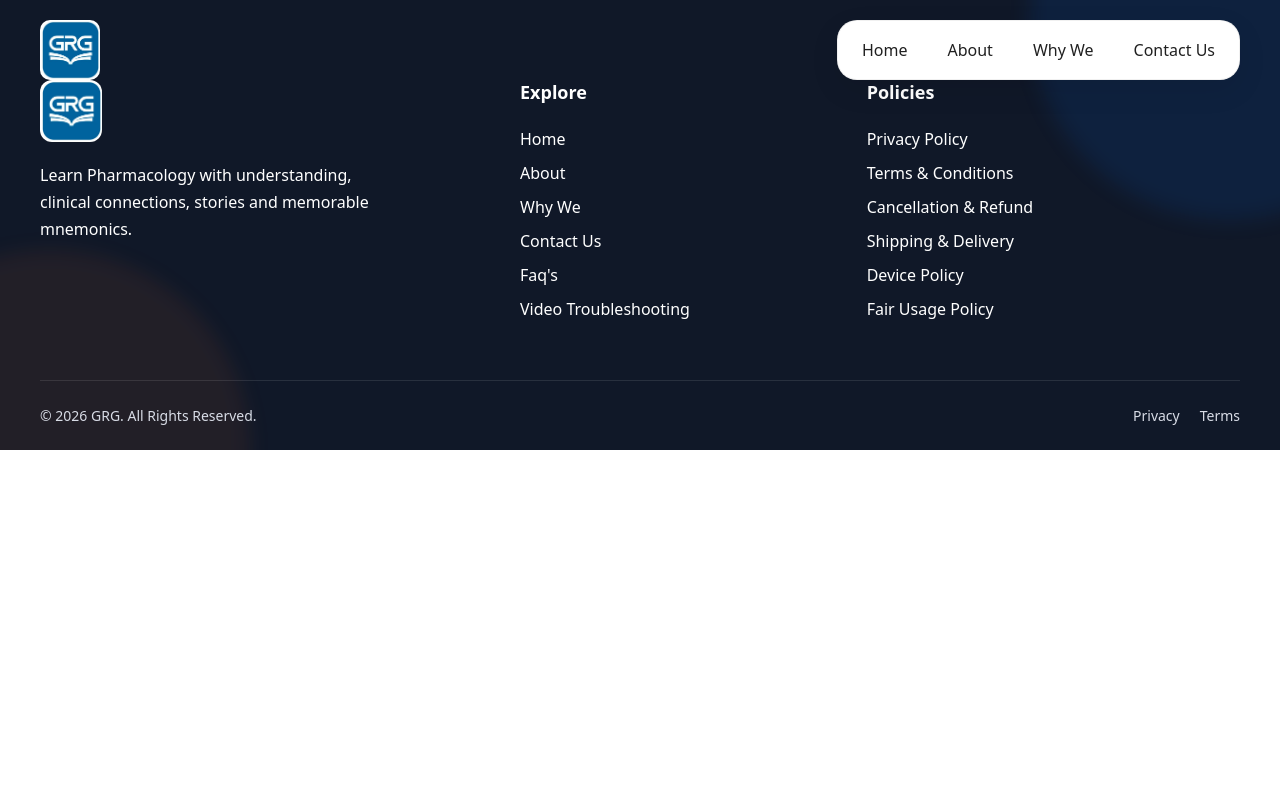
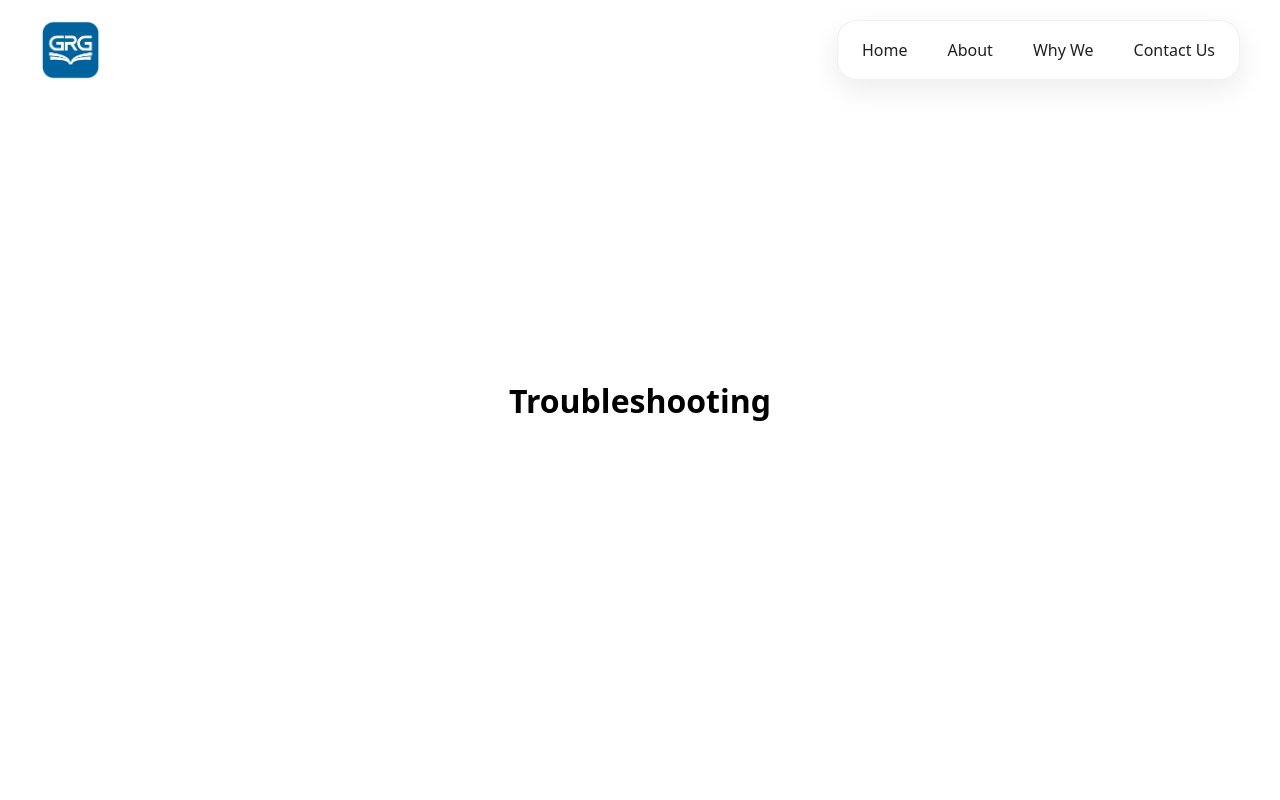
Before and after one commit to VikasChauhanBD/pharma, a React (Vite) app: page /troubleshooting in a window 1280 px wide. Shown: the top 800 px of the page. Built offline with nearby package versions, Linux system fonts and the light colour scheme.

Commit message:
small change

```diff
--- a/src/App.jsx
+++ b/src/App.jsx
@@ -29,7 +29,7 @@ function App() {
           <Route path="/" element={<HeroPage />} />
           <Route path="/faqs" element={<FaqsPage />} />
           <Route
-            path="/video-troubleshooting"
+            path="/troubleshooting"
             element={<VideoTroubleshootingPage />}
           />
 
--- a/src/components/comman/footer/Footer.jsx
+++ b/src/components/comman/footer/Footer.jsx
@@ -55,7 +55,7 @@ function Footer() {
             <a href="#why-we">Why We</a>
             <a href="#contact">Contact Us</a>
             <a href="/faqs">Faq's</a>
-            <a href="/video-troubleshooting">Video Troubleshooting</a>
+            <a href="/troubleshooting">Video Troubleshooting</a>
           </div>
 
           {/* Policies */}
--- a/src/pages/VideoTroubleshootingPage.jsx
+++ b/src/pages/VideoTroubleshootingPage.jsx
@@ -10,7 +10,7 @@ function VideoTroubleshootingPage() {
         minHeight: "100vh",
       }}
     >
-      <h1>Video Troubleshooting</h1>
+      <h1>Troubleshooting</h1>
     </div>
   );
 }
```
